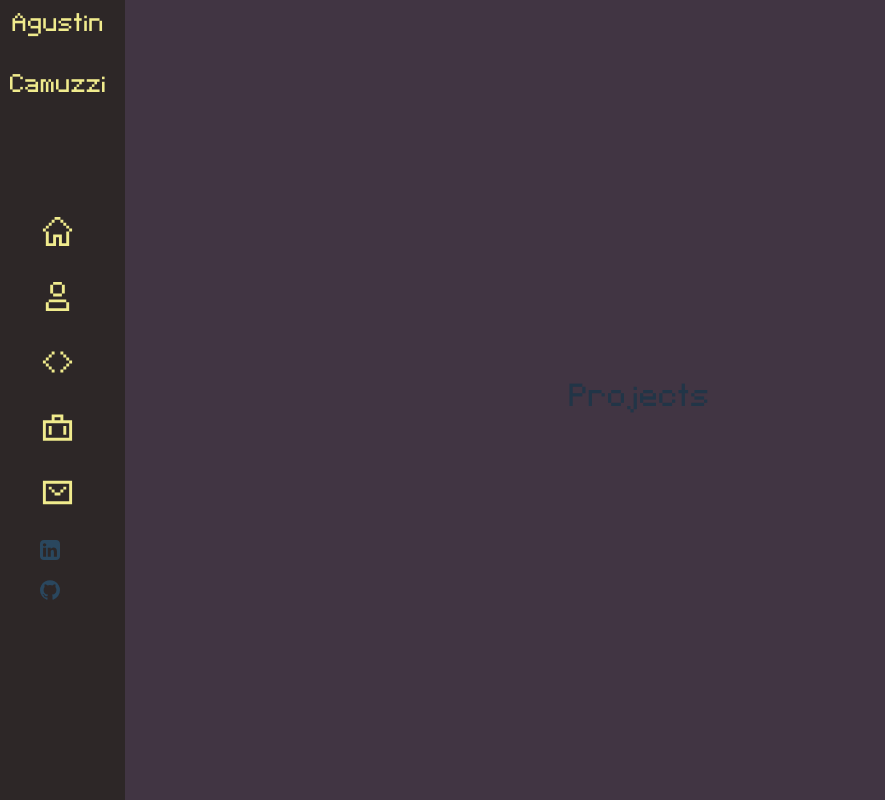
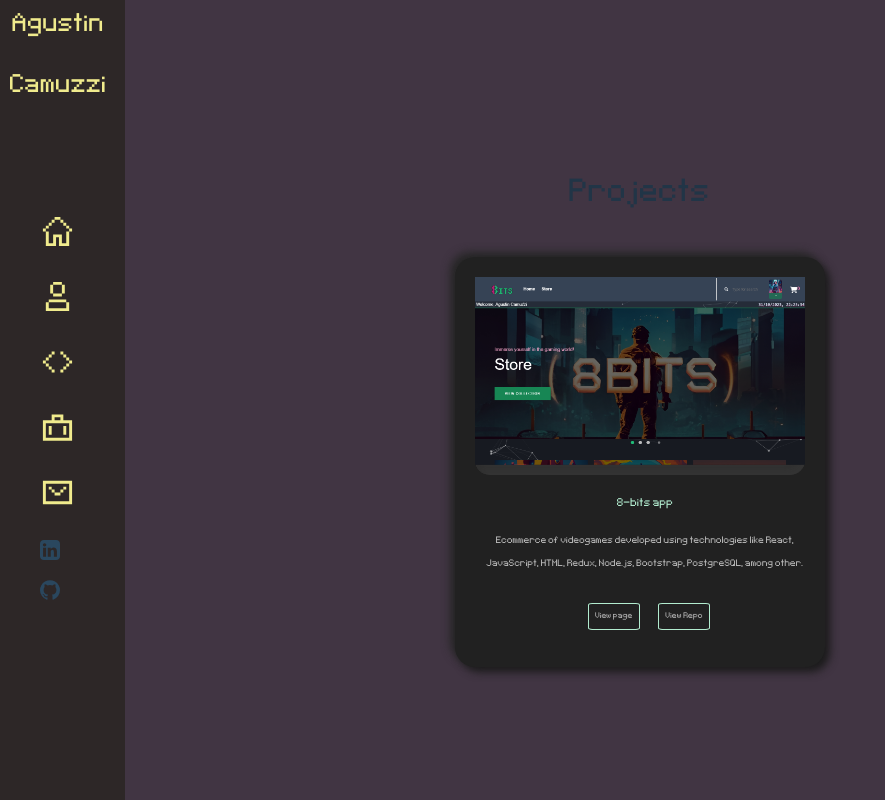
Before and after one commit to Camuzzi/Portfolio-Camuzzi, a React (Vite) app: page /projects in a window 1280 px wide. Shown: the whole page, without its empty margins (0-885 px from the left). Built offline with nearby package versions, Linux system fonts and the light colour scheme.

Commit message:
Card for projects created and more CSS

```diff
--- /dev/null
+++ b/src/components/CardProject/CardProject.css
@@ -0,0 +1,63 @@
+.card-project {
+    padding: 20px;
+    width: 330px;
+    min-height: 370px;
+    border-radius: 20px;
+    background: #212121;
+    box-shadow: 5px 5px 8px #1b1b1b,
+               -5px -5px 8px #272727;
+    transition: 0.4s;
+  }
+
+.card-project a{
+    border: 1px solid #b2eccf;
+    border-radius: 8%;
+    padding: 0.2em 0.5em;
+    font-weight: normal;
+    display: inline-block;
+    line-height: 1.5em;
+    user-select: none;
+    cursor: pointer;
+}
+
+  .card-project:hover {
+    transform: scale(1.1);
+  }
+
+  .card-title {
+    font-size: 18px;
+    font-weight: 600;
+    color: #b2eccf;
+    margin: 15px 0 0 10px;
+  }
+
+  .card-image {
+    min-height: 170px;
+    background-color: #313131;
+    border-radius: 15px;
+    background: #313131;
+    box-shadow: inset 5px 5px 3px #2f2f2f,
+              inset -5px -5px 3px #333333;
+  }
+
+  .card-image img{
+    max-width: 100%;
+    max-height: 100%;
+  }
+
+  .card-body {
+    margin: 13px 0 0 10px;
+    color: rgb(184, 184, 184);
+    font-size: 15px;
+  }
+
+  .footer {
+    float: center;
+    margin: 28px 0 0 18px;
+    font-size: 13px;
+    color: #b3b3b3;
+  }
+
+  .by-name {
+    font-weight: 700;
+  }
--- /dev/null
+++ b/src/components/CardProject/CardProject.jsx
@@ -0,0 +1,21 @@
+import "./CardProject.css";
+import logoPage from "../../assets/8-bits-page.png";
+
+const CardProject = ({ imgPage,titlePage,descriptionPage,linkRepo,linkLive }) => {
+    return(
+        <div className="card-project">
+            <div className="card-image"><img src={imgPage} alt="Logo" /></div>
+            <p className="card-title">{titlePage}</p>
+            <p className="card-body">
+                {descriptionPage}
+            </p>
+            {/* <p class="footer">Written by <span class="by-name">John Doe</span> on <span class="date">25/05/23</span></p> */}
+            <a className="footer" href={linkLive} target="_blank">View page</a>
+            {linkLive &&
+                <a className="footer" href={linkRepo} target="_blank">View Repo</a>
+            }
+        </div>
+    );
+}
+
+export default CardProject;
--- a/src/components/Sidebar/Sidebar.jsx
+++ b/src/components/Sidebar/Sidebar.jsx
@@ -43,7 +43,7 @@ const Sidebar = () => {
                 <a href="https://www.linkedin.com/in/agustin-camuzzi-3a9b81272/" target="_blank">
                 <img src={linkedInLogo} alt="Linked In Logo" title="LinkedIn" className="icon-social"/>
                 </a>
-                <a href="'https://github.com/Camuzzi/'" target="_blank">
+                <a href="https://github.com/Camuzzi/" target="_blank">
                 <img src={gitLogo} alt="GitHub Logo" title="GitHub Logo" className="icon-social"/>
                 </a>
             </ul>
--- a/src/components/card/Card.css
+++ b/src/components/card/Card.css
@@ -1,4 +1,4 @@
-.card {
+.card-about {
     width: 190px;
     height: 254px;
     background: rgb(45, 45, 45);
@@ -12,7 +12,7 @@
     margin: 10px;
   }
 
-  .card:hover {
+  .card-about:hover {
     border-radius: 15px;
     cursor: pointer;
     transform: scale(1.2);
@@ -31,7 +31,7 @@
     border-radius: 15px;
   }
 
-  .card:hover .first-content {
+  .card-about:hover .first-content {
     height: 0px;
     opacity: 0;
   }
@@ -52,14 +52,14 @@
   left: 0;
   }
 
-  .card:hover .second-content {
+  .card-about:hover .second-content {
     opacity: 1;
     height: 100%;
     font-size: 1.8rem;
     transform: rotate(0deg);
   }
 
-  .card img {
+  .card-about img {
     max-width: 100%; /* Ajusta la imagen al ancho de la tarjeta */
     height: auto; /* Mantiene la relación de aspecto */
     display: block;
--- a/src/components/card/Card.jsx
+++ b/src/components/card/Card.jsx
@@ -4,11 +4,11 @@ import avatar from "../../assets/avatar.png";
 
 const Card = () => {
     return(
-        <div class="card">
-            <div class="first-content">
+        <div className="card-about">
+            <div className="first-content">
                 <img src={pixAvatar} alt="Pixel" />
             </div>
-            <div class="second-content">
+            <div className="second-content">
                 <img src={avatar} alt="Avatar" />
             </div>
         </div>
--- a/src/views/Projects/Projects.jsx
+++ b/src/views/Projects/Projects.jsx
@@ -1,8 +1,19 @@
+import "./Projects.css";
+import CardProject from "../../components/CardProject/CardProject";
+
+import eightBitsImg from "../../assets/8-bits-page.png";
 
 const Projects = () => {
     return(
         <div>
             <h1>Projects</h1>
+            <CardProject
+                imgPage={eightBitsImg}
+                titlePage="8-bits app"
+                descriptionPage="Ecommerce of videogames developed using technologies like React, JavaScript, HTML, Redux, Node.js, Bootstrap, PostgreSQL, among other."
+                linkRepo="https://github.com/negrura14/8_Bits_Front"
+                linkLive="https://8-bits-front.vercel.app/"
+            />
         </div>
     );
 }
--- a/src/views/Skills/Skills.jsx
+++ b/src/views/Skills/Skills.jsx
@@ -22,7 +22,14 @@ const Skills = () => {
             <div className="skills-icons">
                 <h2>Tech Skills:</h2>
                 <p>Programming languanges and tools to developing</p>
-                <img src={logoJS} alt="JS" title="JavaScript"/>
+
+                <div className="tech-icon">
+                    <div className="tech-logo">
+                        <img src={logoJS} alt="JS" title="JavaScript"/>
+                    </div>
+                    <div className="tech-name">JavaScript</div>
+                </div>
+
                 <img src={logoNode} alt="Node" title="Node"/>
                 <img src={logoReact} alt="React" title="React"/>
                 <img src={logoRedux} alt="Redux" title="Redux"/>
```
Also changed, not shown: src/views/Skills/Skills.css (+25 -0 lines), src/assets/8-bits-page.png (added).
